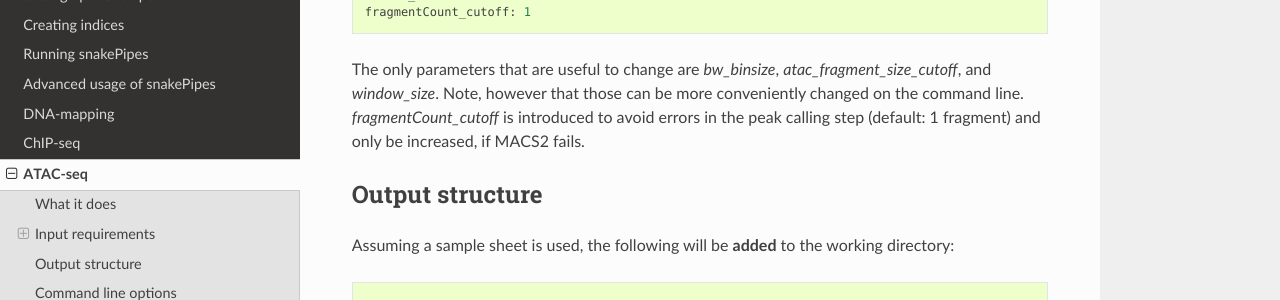
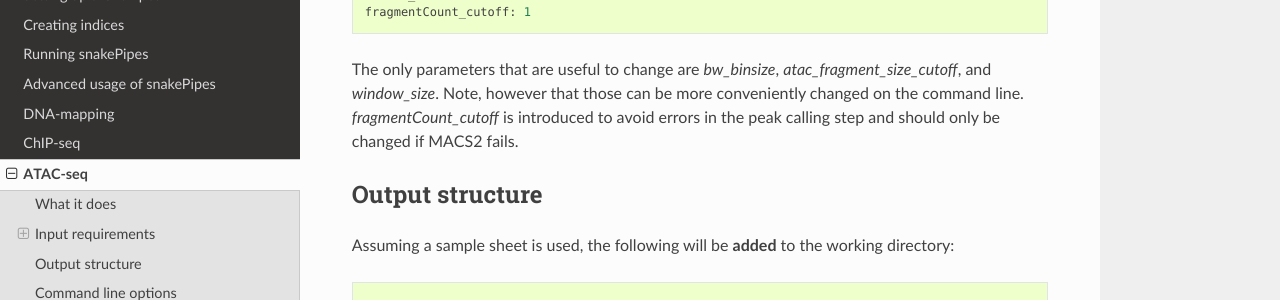
Before and after one commit to maxplanck-ie/snakepipes, a Sphinx documentation site: the page built from docs/content/workflows/ATAC-seq.rst, in a window 1280 px wide and 900 px high, scrolled down 2241 px. Shown: the part 150-450 px from the top of the window. Built offline with Sphinx 7.4.7 and the Read the Docs theme 2.0.0, drawn with Linux system fonts in a browser that asks for light colours.

Commit message:
Updated doc

```diff
--- a/docs/content/workflows/ATAC-seq.rst
+++ b/docs/content/workflows/ATAC-seq.rst
@@ -80,8 +80,9 @@ There is a configuration file in `snakePipes/workflows/ATACseq/defaults.yaml`::
     window_size: 20
     fragmentCount_cutoff: 1
 
-The only parameters that are useful to change are `bw_binsize`, `atac_fragment_size_cutoff`, and `window_size`. Note, however that those can be more conveniently changed on the command line. `fragmentCount_cutoff` is
-introduced to avoid errors in the peak calling step (default: 1 fragment) and only be increased, if MACS2 fails.
+The only parameters that are useful to change are `bw_binsize`, `atac_fragment_size_cutoff`, and `window_size`.
+Note, however that those can be more conveniently changed on the command line. `fragmentCount_cutoff` is
+introduced to avoid errors in the peak calling step and should only be changed if MACS2 fails.
 
 Output structure
 ----------------
```
